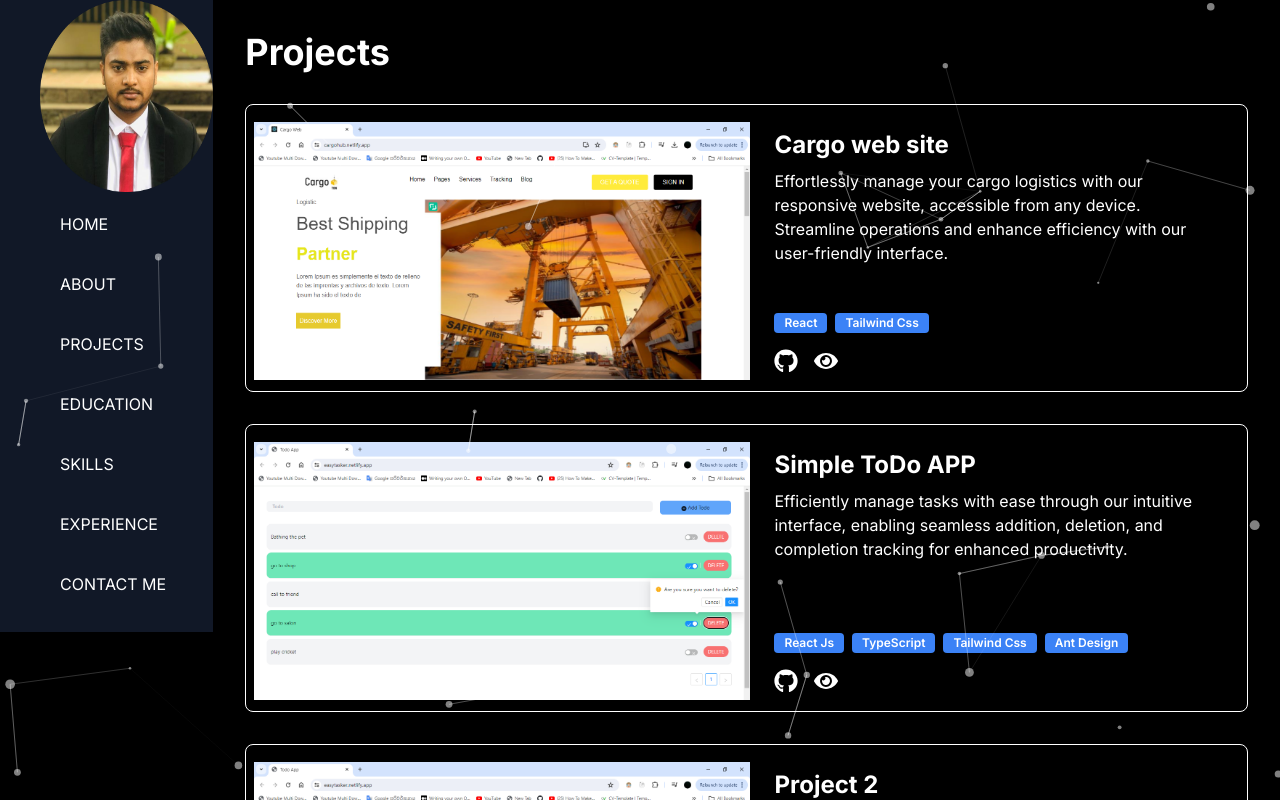
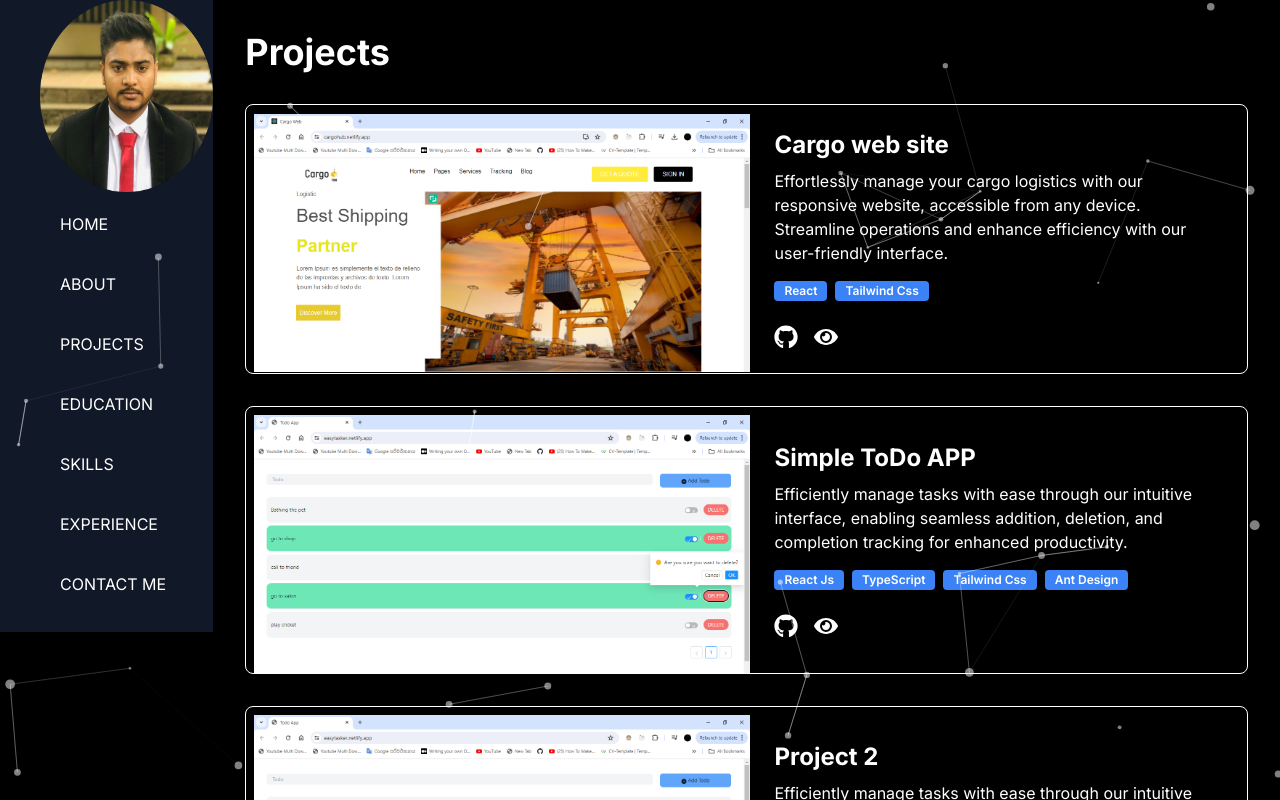
Before and after one commit to isurudilshan101/isuruportfolio-, a Next.js app: page /project in a window 1280 px wide. Built offline with nearby package versions, Linux system fonts and the light colour scheme.

Commit message:
project page responsive1

```diff
--- a/src/app/components/project/ProjectCard.tsx
+++ b/src/app/components/project/ProjectCard.tsx
@@ -12,9 +12,9 @@ interface Project {
 
 const ProjectCard: React.FC<{ project: Project }> = ({ project }) => {
   return (
-    <div className="border border-white rounded-lg mb-8 md:h-72">
-      <div className="flex flex-col md:flex-row items-center ">
-        <div className="w-full ml-2 md:w-1/2 h-full">
+    <div className="border border-white rounded-lg mb-8  ">
+      <div className="flex flex-col lg:flex-row items-center ">
+        <div className="w-full mt-2 ml-2 md:w-1/2 h-full">
           <Image
             src={project.image}
             alt={project.title}
@@ -26,7 +26,7 @@ const ProjectCard: React.FC<{ project: Project }> = ({ project }) => {
         <div className="w-full md:w-1/2 p-6 flex flex-col justify-between">
           <div>
             <h2 className="text-2xl font-bold mb-2">{project.title}</h2>
-            <div className="h-36">
+            <div className="">
               <p className="text-white mb-4 ">{project.description}</p>{" "}
             </div>
 
@@ -34,7 +34,7 @@ const ProjectCard: React.FC<{ project: Project }> = ({ project }) => {
               {project.technologies.map((tech, index) => (
                 <span
                   key={index}
-                  className="bg-blue-500 text-white text-xs font-semibold mr-2 px-2.5 py-0.5 rounded"
+                  className="bg-blue-500 text-white text-xs font-semibold mb-2 mr-2 px-2.5 py-0.5 rounded"
                 >
                   {tech}
                 </span>
--- a/src/app/project/page.tsx
+++ b/src/app/project/page.tsx
@@ -29,7 +29,6 @@ const Projects = () => {
       githubLink: "https://github.com/username/project2",
       liveLink: "https://project2.com",
     },
-    // Add more projects as needed
   ];
 
   return (
```
